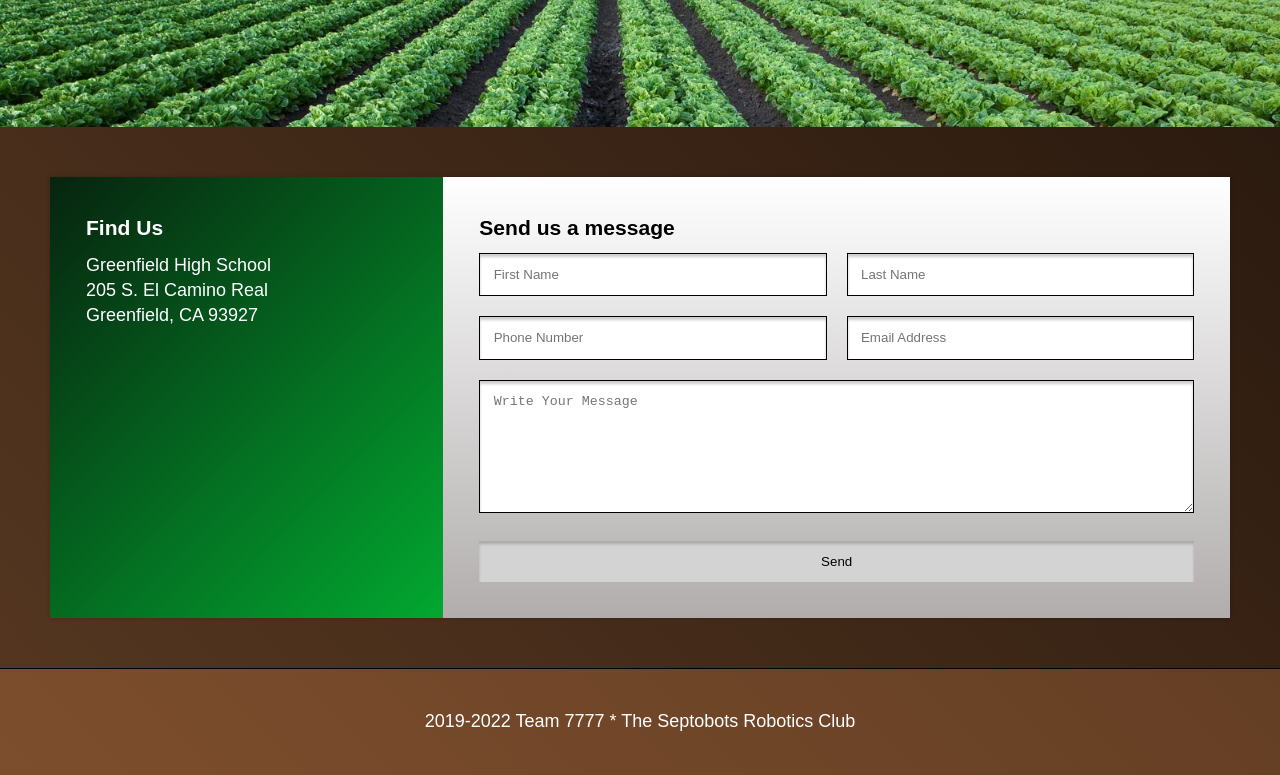
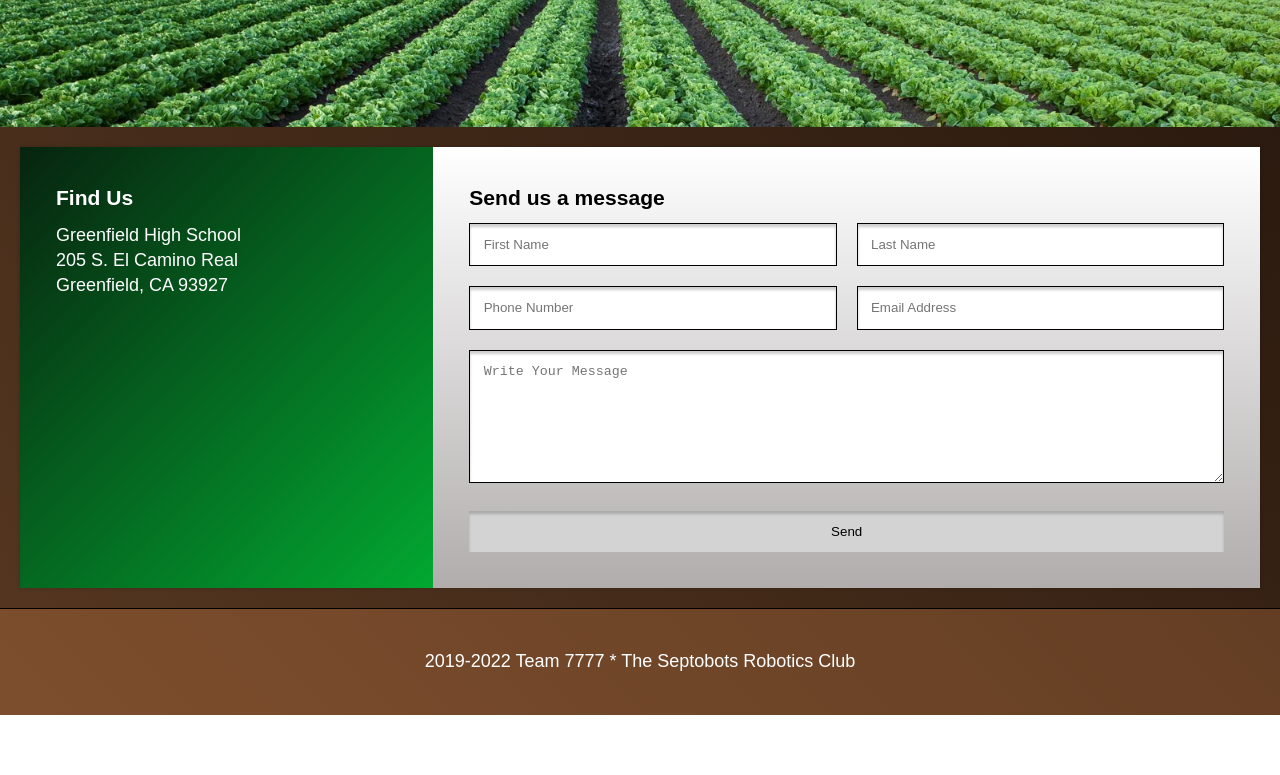
Before and after one commit to Septobots-Website/Septobots, a Gatsby site: page / in a window 1280 px wide. Shown: the part 2165-2940 px from the top of the page. After the commit the page ends 2880 px from the top, so only its background shows below. Built offline with nearby package versions, Linux system fonts and the light colour scheme; Gatsby itself is replaced by a stand-in of ours; a web font is replaced by a local one.

Commit message:
modified:   src/styles/global.css

```diff
--- a/src/styles/global.css
+++ b/src/styles/global.css
@@ -237,11 +237,12 @@ nav .fa{
 
 /* contact us section */
 .contactSection{
-    padding: 50px;
+    padding: 20px;
     background-image: linear-gradient(-135deg, #2b1a0f, #543620);
  }
 .contain {
     max-width: 1400px;
+    margin: 0 auto;
     padding: 1em;
     color: black;
 }
```
